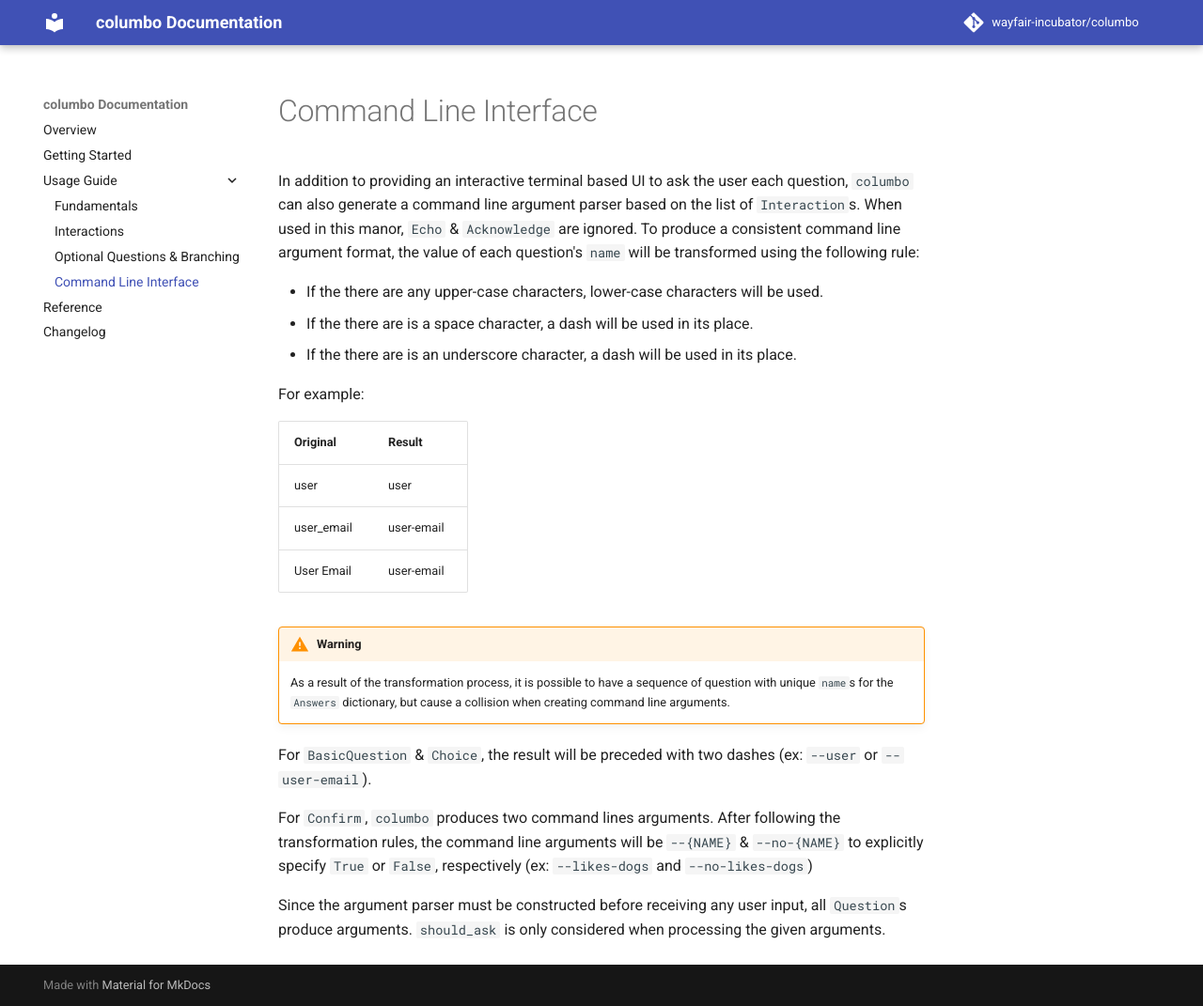
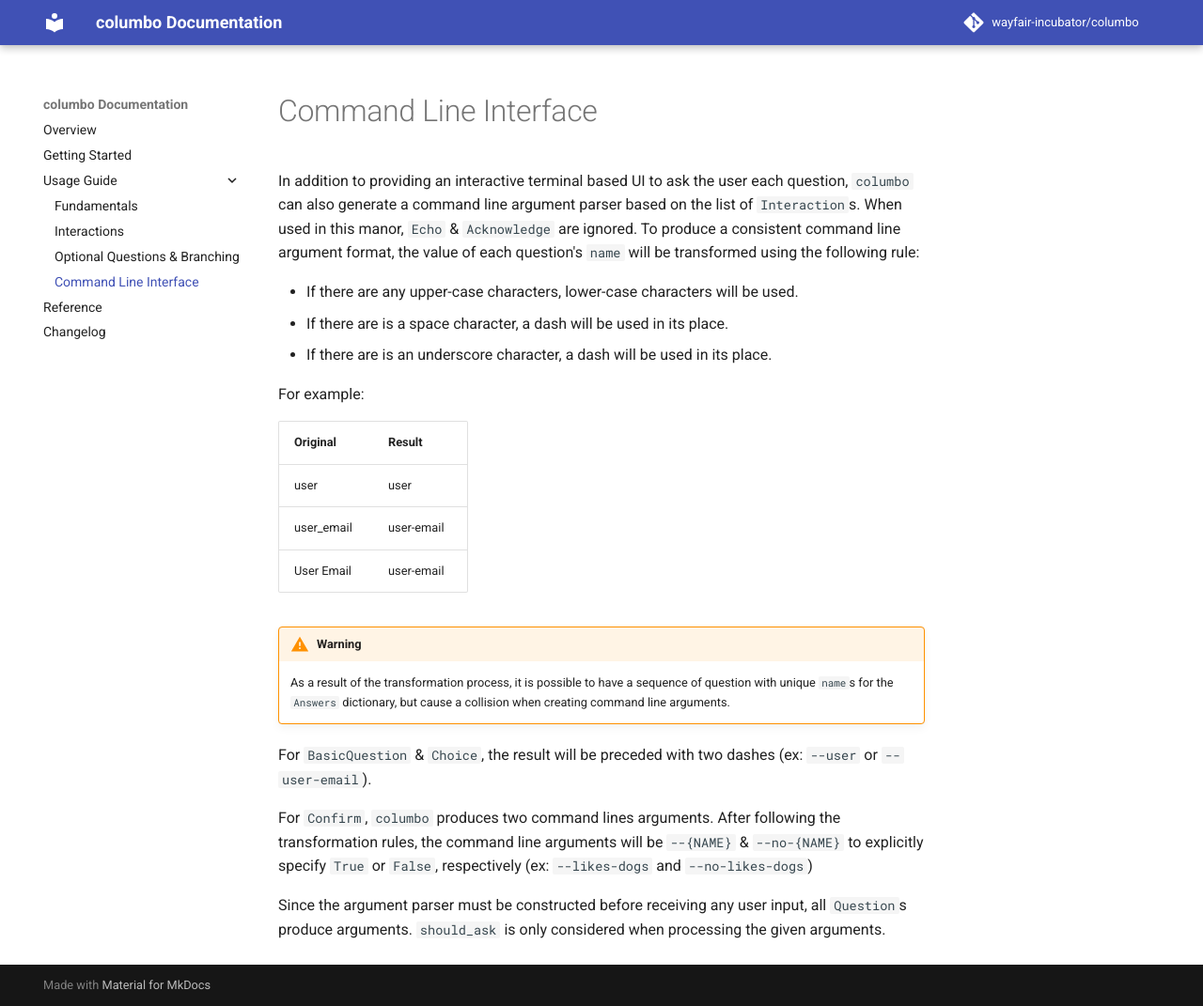
Before and after one commit to plannigan/columbo, an MkDocs documentation site: the page built from docs/usage-guide/command-line.md, in a window 1280 px wide and 1071 px high. Shown: the whole window at 94% size. Built offline with MkDocs 1.6.1 and Material for MkDocs 9.7.7, drawn with Linux system fonts in a browser that asks for light colours; comment, search, counter and statistics services are not loaded.

Commit message:
Remove extra word
Co-authored-by: Josh Woodward <jdw6359@rit.edu>

```diff
--- a/docs/usage-guide/command-line.md
+++ b/docs/usage-guide/command-line.md
@@ -5,9 +5,9 @@ command line argument parser based on the list of `Interaction`s. When used in t
 ignored. To produce a consistent command line argument format, the value of each question's `name` will be transformed
 using the following rule:
 
-* If the there are any upper-case characters, lower-case characters will be used.
-* If the there are is a space character, a dash will be used in its place.
-* If the there are is an underscore character, a dash will be used in its place.
+* If there are any upper-case characters, lower-case characters will be used.
+* If there are is a space character, a dash will be used in its place.
+* If there are is an underscore character, a dash will be used in its place.
 
 For example:
 
```
